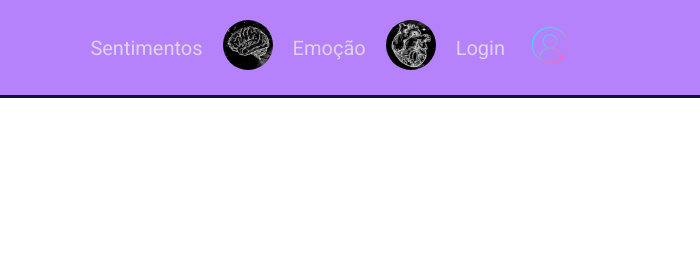
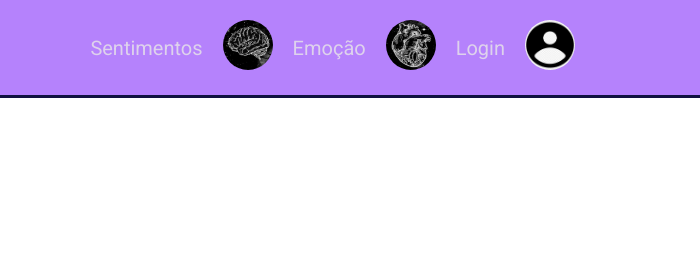
Before and after one commit to isabella-viana/Projeto-Individual, a plain HTML site: page codigo/cadastro.html in a window 1280 px wide. Shown: the top 255 px of the page, 580-1280 px from the left. Drawn offline with Linux system fonts and the light colour scheme; a web font is replaced by a local one.

Commit message:
mudei icone login

```diff
--- a/codigo/cadastro.html
+++ b/codigo/cadastro.html
@@ -31,7 +31,7 @@
 
             <a  id="login" href="login.html">Login</a>
             <a href="login.html">
-                <img src="icone/login.png" id="login">
+              <img src="icone/login1.jpg" id="login">
             </a>
 
         </ul>
```
Also changed, not shown: codigo/emocao.html (+1 -1 lines), codigo/index.html (+1 -1 lines), codigo/login.html (+1 -1 lines), codigo/sentimentosADM.html (+1 -1 lines), codigo/sentimentosUsuario.html (+1 -1 lines), codigo/icone/login1.jpg (added).
